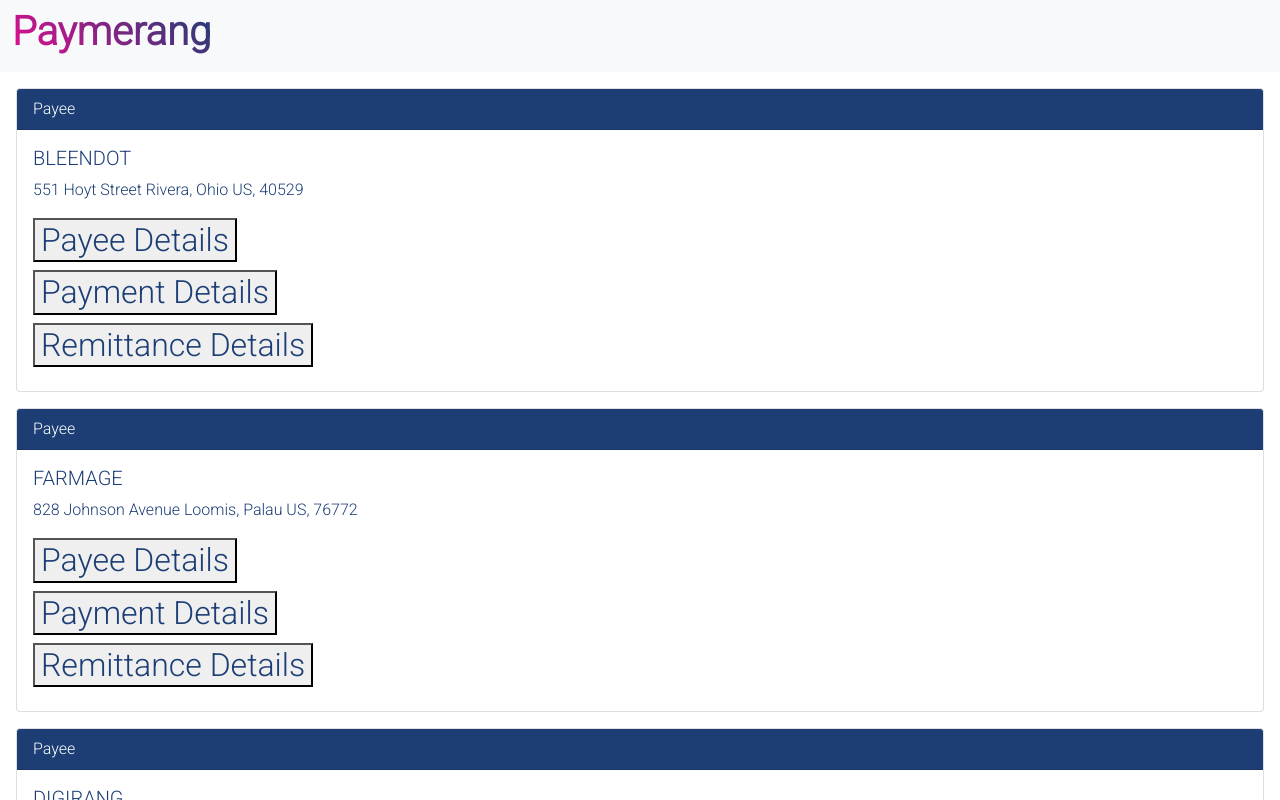
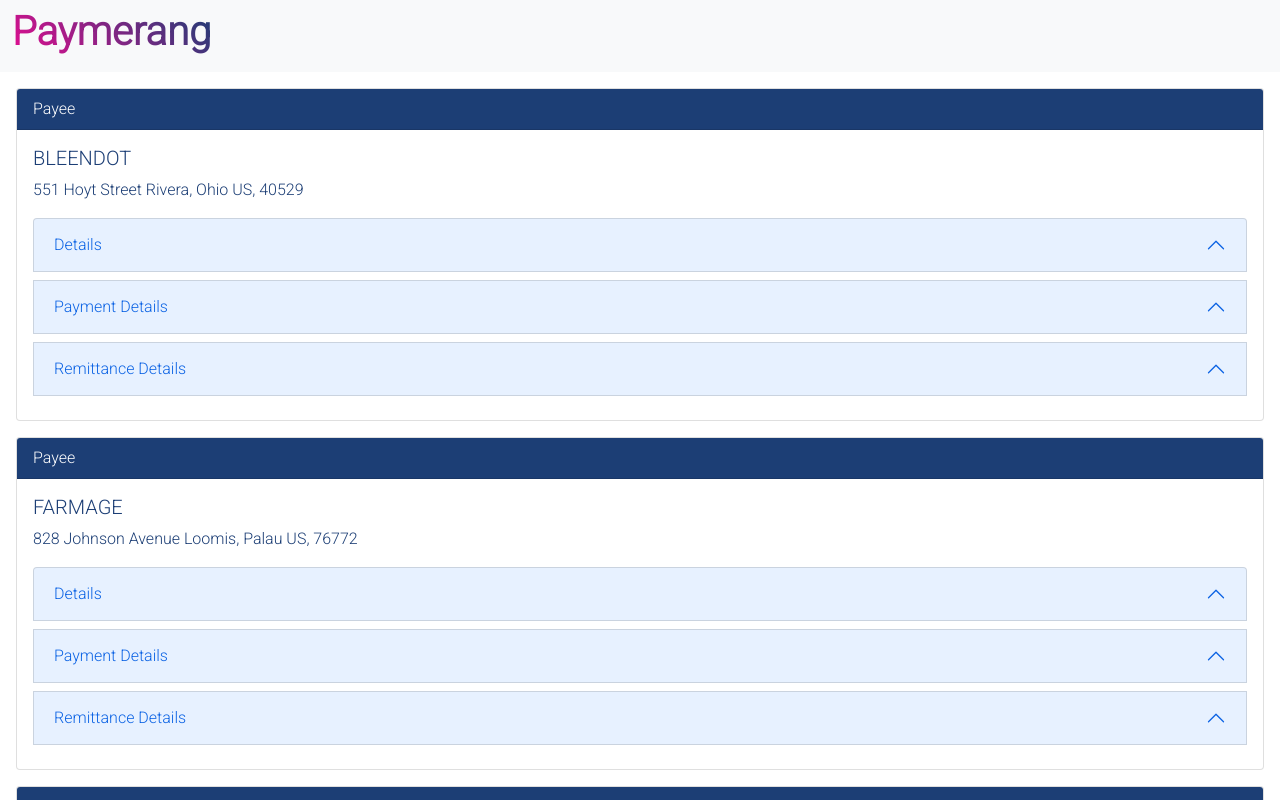
Before and after one commit to MikChanna/paymentPage, a React (Create React App) app: page / in a window 1280 px wide. Shown: the top 800 px of the page. Built offline with nearby package versions, Linux system fonts and the light colour scheme.

Commit message:
accordion can expand individually

```diff
--- a/src/components/accordian/index.js
+++ b/src/components/accordian/index.js
@@ -1,21 +1,26 @@
 import React from "react";
 
 function Accordian(props){
+    let detailName = "#" + props.name;
+    let paymentName = props.name + "Two";
+    let paymentNameID = "#" + paymentName;
+    let remittanceName = props.name + "Three";
+    let remittanceNameID = "#" + remittanceName
 
     return(
-        <div className="accordian" id="accordionParent">
-            <div className = "accordian-item">
-                <h2 className = "accordian-title">
-                    <button className="accordian-button"
+        <div className="accordion" id="accordionParent">
+            <div className = "accordion-item">
+                <h2 className = "accordion-title">
+                    <button className="accordion-button accordionBtn"
                             type="button"
                             data-bs-toggle="collapse"
-                            data-bs-target="#collapseOne"
+                            data-bs-target={detailName}
                             aria-expanded="false"
-                            aria-controls="collapseOne">
-                        Payee Details
+                            aria-controls={props.name}>
+                        Details
                     </button>
                 </h2>
-                <div id="collapseOne"
+                <div id={props.name}
                     className="accordion-collapse collapse"
                     aria-labelledby="headingOne"
                     data-bs-parent="#accordionParent">
@@ -24,18 +29,18 @@ function Accordian(props){
                     </div>
                 </div>
             </div>
-            <div className = "accordian-item">
-                <h2 className = "accordian-title">
-                    <button className="accordian-button"
+            <div className = "accordion-item">
+                <h2 className = "accordion-title">
+                    <button className="accordion-button accordionBtn"
                             type="button"
                             data-bs-toggle="collapse"
-                            data-bs-target="#collapseTwo"
+                            data-bs-target={paymentNameID}
                             aria-expanded="false"
-                            aria-controls="collapseTwo">
+                            aria-controls={paymentName}>
                         Payment Details
                     </button>
                 </h2>
-                <div id="collapseTwo"
+                <div id={paymentName}
                     className="accordion-collapse collapse"
                     aria-labelledby="headingTwo"
                     data-bs-parent="#accordionParent">
@@ -44,18 +49,18 @@ function Accordian(props){
                     </div>
                 </div>
             </div>
-            <div className = "accordian-item">
-                <h2 className = "accordian-title">
-                    <button className="accordian-button"
+            <div className = "accordion-item">
+                <h2 className = "accordion-title">
+                    <button className="accordion-button accordionBtn"
                             type="button"
                             data-bs-toggle="collapse"
-                            data-bs-target="#collapseThree"
+                            data-bs-target={remittanceNameID}
                             aria-expanded="false"
-                            aria-controls="collapseThree">
+                            aria-controls={remittanceName}>
                         Remittance Details
                     </button>
                 </h2>
-                <div id="collapseThree"
+                <div id={remittanceName}
                     className="accordion-collapse collapse"
                     aria-labelledby="headingThree"
                     data-bs-parent="#accordionParent">
--- a/src/components/accordian/style.css
+++ b/src/components/accordian/style.css
@@ -1,3 +1,6 @@
-.accordian-button {
-  width: 20px;
+.accordionBtn:focus {
+  z-index: 3;
+  border-color: #e50d90;
+  outline: 0;
+  box-shadow: 0 0 0 0.25rem rgba(13, 110, 253, 0.25);
 }
--- a/src/components/payee/index.js
+++ b/src/components/payee/index.js
@@ -13,7 +13,8 @@ function Payee(props){
             <div className="card-body">
             <h5 className = "card-title">{props.name}</h5>
             <p className="card-text"> {props.address} {props.city}, {props.state} {props.country}, {props.zip}</p>
-            <Accordian/>
+            <Accordian
+            name={props.name}/>
             </div>
         </div>
     )
```
